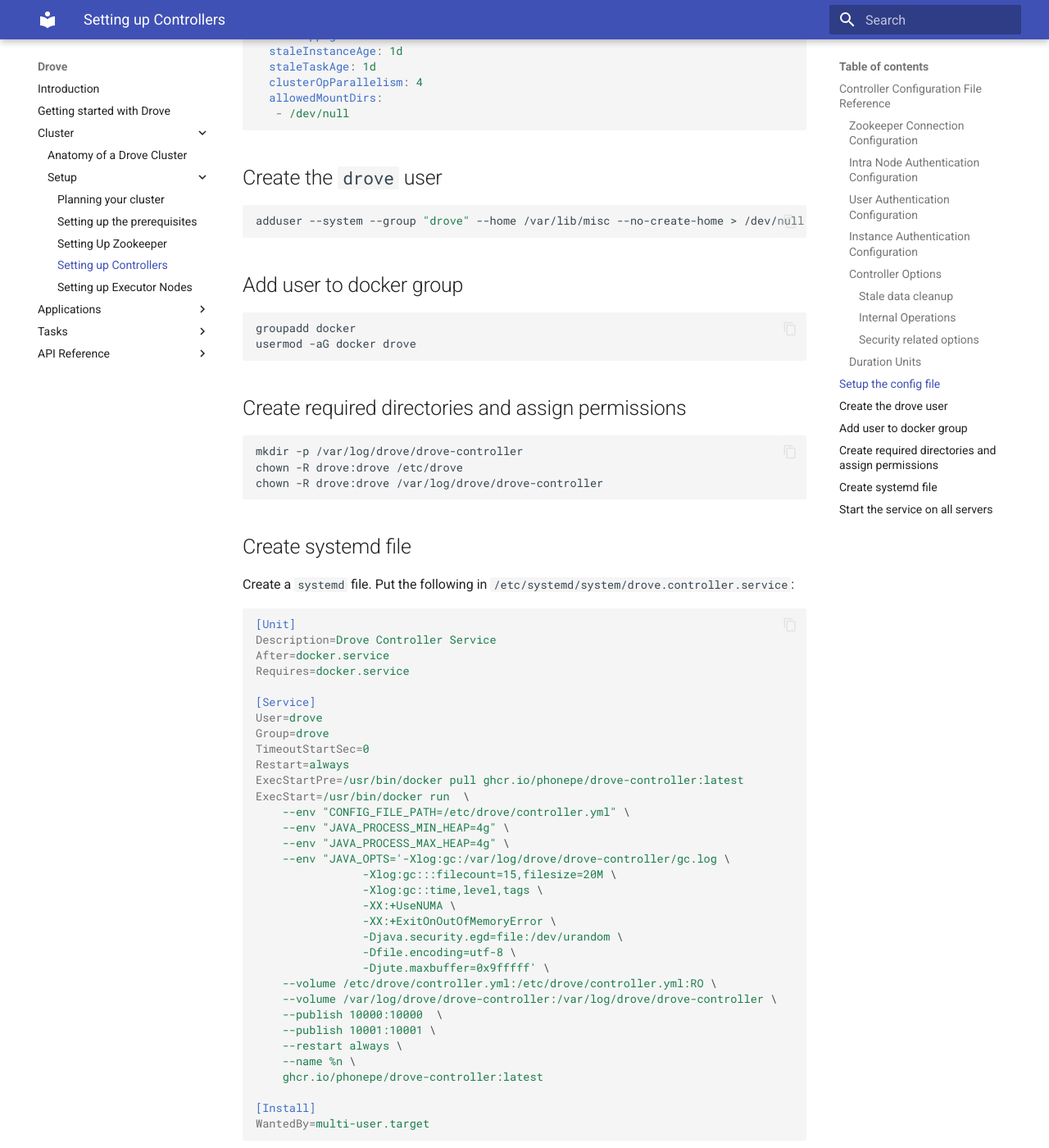
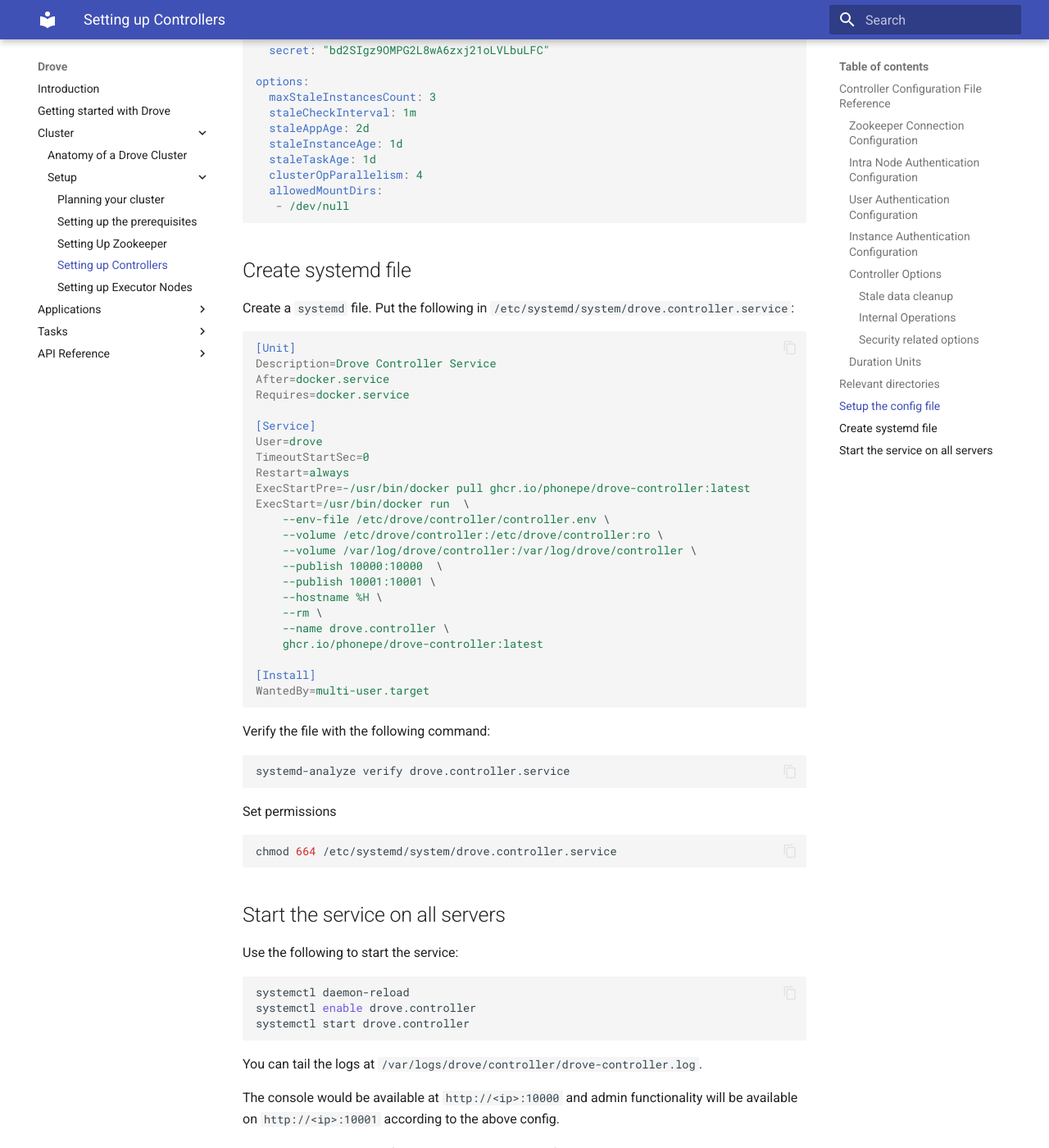
Before and after one commit to PhonePe/drove-orchestrator, an MkDocs documentation site: the page built from docs/docs/cluster/setup/controller.md, in a window 1280 px wide and 1400 px high, scrolled down 10592 px. Shown: the whole window at 82% size. Built offline with MkDocs 1.6.1 and Material for MkDocs 9.7.7, drawn with Linux system fonts in a browser that asks for light colours; some of the changed text lies outside the part shown.

Commit message:
Added verified controller setup

````diff
--- a/docs/docs/cluster/setup/controller.md
+++ b/docs/docs/cluster/setup/controller.md
@@ -312,19 +312,20 @@
 - `day` - days
 - `days` - days
 
+## Relevant directories
+Location for data and logs are as follows:
+
+- `/etc/drove/controller/` - Configuration files
+- `/var/log/drove/controller/` - Logs
+
+We shall be volume mounting the config and log directories with the same name.
+
+!!!warning "Prerequisite Setup"
+    If not done already, lease complete the [prerequisite setup](prerequisites.md) on all machines earmarked for the cluster.
+
 ## Setup the config file
 
-Create the directory `/etc/drove`.
-
-```shell
-mkdir /etc/drove
-chmod 700 /etc/drove
-```
-
-!!!danger
-	Ensure you run the `chmod` command to remove read access everyone other than the owner.
-
-Create a relevant configuration file in `/etc/drove/controller.yml`.
+Create a relevant configuration file in `/etc/drove/controller/controller.yml`.
 
 **Sample**
 ```yaml
@@ -339,8 +340,8 @@
     appenders:
       - type: file
         timeZone: IST
-        currentLogFilename: /var/logs/drove/drove-controller-access.log
-        archivedLogFilenamePattern: /var/logs/drove/drove-controller-access.log-%d-%i
+        currentLogFilename: /var/log/drove/controller/drove-controller-access.log
+        archivedLogFilenamePattern: /var/log/drove/controller/drove-controller-access.log-%d-%i
         archivedFileCount: 3
         maxFileSize: 100MiB
 
@@ -354,14 +355,14 @@
     - type: file
       threshold: ALL
       timeZone: IST
-      currentLogFilename: /var/logs/drove/drove-controller.log
-      archivedLogFilenamePattern: /var/logs/drove/drove-controller.log-%d-%i
+      currentLogFilename: /var/log/drove/controller/drove-controller.log
+      archivedLogFilenamePattern: /var/log/drove/controller/drove-controller.log-%d-%i
       archivedFileCount: 3
       maxFileSize: 100MiB
       logFormat: "%(%-5level) [%date] [%logger{0} - %X{appId}] %message%n"
 
 zookeeper:
-  connectionString: "192.168.3.10:2181,192.168.3.11:2181,192.168.3.12:2181"
+  connectionString: "192.168.56.10:2181"
 
 clusterAuth:
   secrets:
@@ -396,25 +397,6 @@
    - /dev/null
 ```
 
-## Create the `drove` user
-```shell
-adduser --system --group "drove" --home /var/lib/misc --no-create-home > /dev/null
-```
-
-## Add user to docker group
-```shell
-groupadd docker
-usermod -aG docker drove
-```
-
-## Create required directories and assign permissions
-
-```shell
-mkdir -p /var/log/drove/drove-controller
-chown -R drove:drove /etc/drove
-chown -R drove:drove /var/log/drove/drove-controller
-```
-
 ## Create systemd file
 Create a `systemd` file. Put the following in `/etc/systemd/system/drove.controller.service`:
 
@@ -426,42 +408,45 @@
 
 [Service]
 User=drove
-Group=drove
 TimeoutStartSec=0
 Restart=always
-ExecStartPre=/usr/bin/docker pull ghcr.io/phonepe/drove-controller:latest
+ExecStartPre=-/usr/bin/docker pull ghcr.io/phonepe/drove-controller:latest
 ExecStart=/usr/bin/docker run  \
-    --env "CONFIG_FILE_PATH=/etc/drove/controller.yml" \
-    --env "JAVA_PROCESS_MIN_HEAP=4g" \
-    --env "JAVA_PROCESS_MAX_HEAP=4g" \
-	--env "JAVA_OPTS='-Xlog:gc:/var/log/drove/drove-controller/gc.log \
-				-Xlog:gc:::filecount=15,filesize=20M \
-				-Xlog:gc::time,level,tags \
-				-XX:+UseNUMA \
-				-XX:+ExitOnOutOfMemoryError \
-				-Djava.security.egd=file:/dev/urandom \
-				-Dfile.encoding=utf-8 \
-				-Djute.maxbuffer=0x9fffff' \
-    --volume /etc/drove/controller.yml:/etc/drove/controller.yml:RO \
-    --volume /var/log/drove/drove-controller:/var/log/drove/drove-controller \
+    --env-file /etc/drove/controller/controller.env \
+    --volume /etc/drove/controller:/etc/drove/controller:ro \
+    --volume /var/log/drove/controller:/var/log/drove/controller \
     --publish 10000:10000  \
     --publish 10001:10001 \
-    --restart always \
-    --name %n \
+    --hostname %H \
+    --rm \
+    --name drove.controller \
     ghcr.io/phonepe/drove-controller:latest
 
 [Install]
 WantedBy=multi-user.target
 ```
+
+Verify the file with the following command:
+```shell
+systemd-analyze verify drove.controller.service
+```
+
+Set permissions
+```shell
+chmod 664 /etc/systemd/system/drove.controller.service
+```
+
 ## Start the service on all servers
 
 Use the following to start the service:
 
 ```shell
+systemctl daemon-reload
+systemctl enable drove.controller
 systemctl start drove.controller
 ```
 
-You can tail the logs at `/var/logs/drove/drove-controller.log`.
+You can tail the logs at `/var/logs/drove/controller/drove-controller.log`.
 
 The console would be available at `http://<ip>:10000` and admin functionality will be available on `http://<ip>:10001` according to the above config.
 
````
Also changed, not shown: docs/docs/cluster/setup/prerequisites.md (+3 -0 lines), docs/docs/cluster/setup/zookeeper.md (+4 -2 lines), docs/settings.json (deleted, +0 -13 lines).
